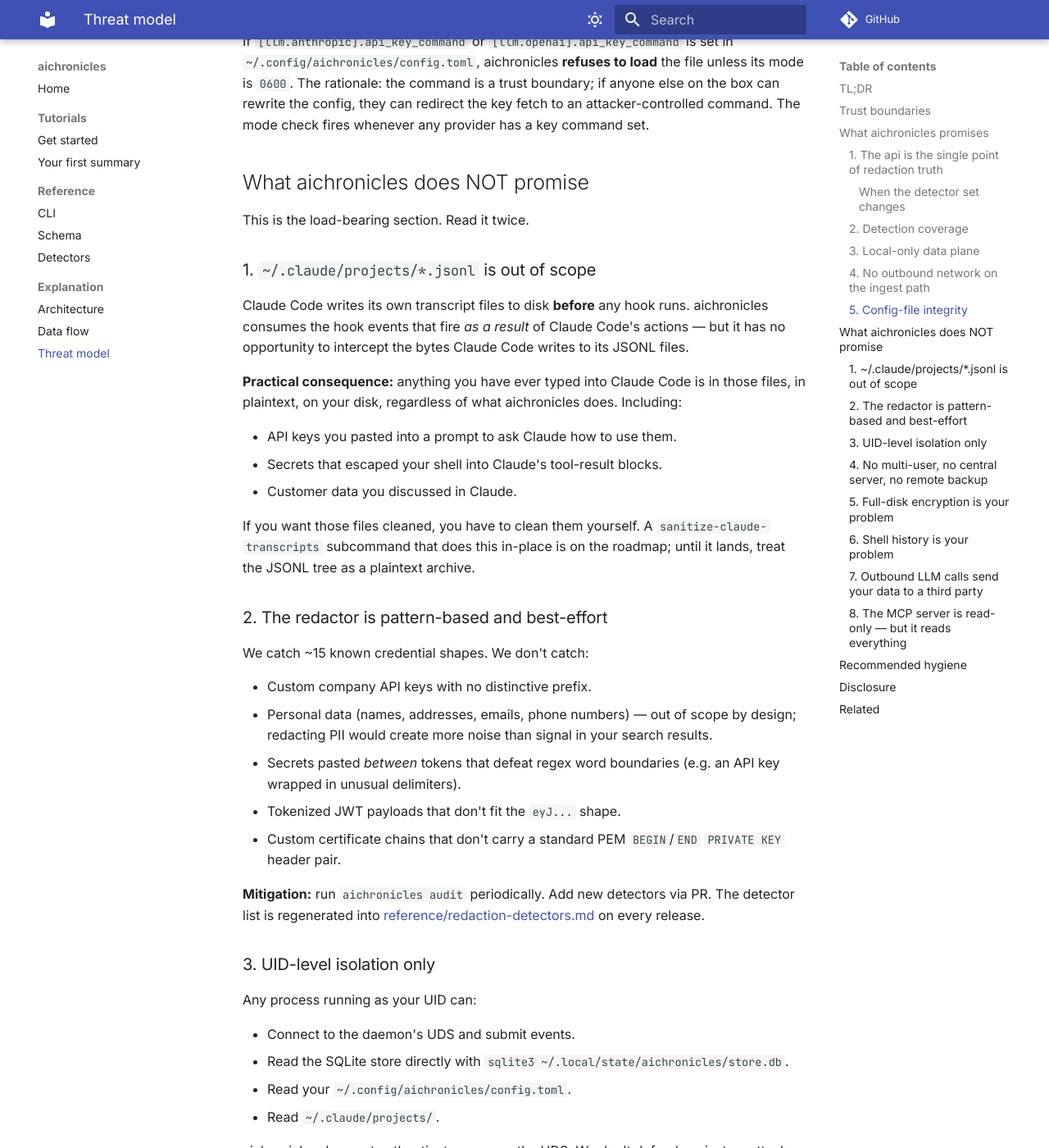
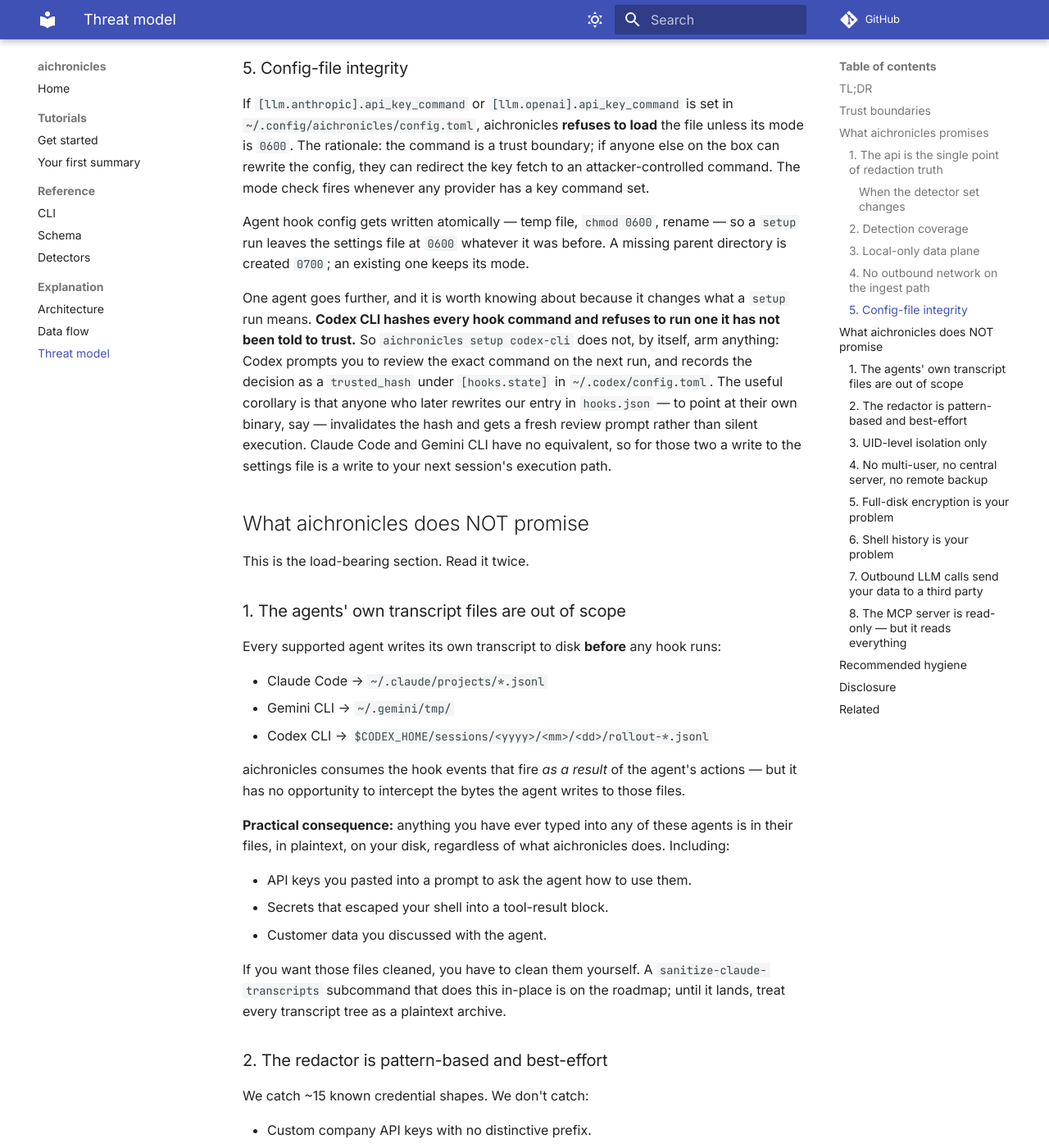
Before and after one commit to toabctl/aichronicles, an MkDocs documentation site: the page built from docs/explanation/threat-model.md, in a window 1280 px wide and 1400 px high, scrolled down 4435 px. Shown: the whole window at 82% size. Built offline with MkDocs 1.6.1 and Material for MkDocs 9.7.7, drawn with Linux system fonts in a browser that asks for light colours; comment, search, counter and statistics services are not loaded; some of the changed text lies outside the part shown.

Commit message:
docs: document Codex CLI support and correct two stale claims
Sweeps the prose for the two-agent assumption: README, the
getting-started tutorial (including the trust step, without which
nothing is captured), the architecture source tree and dependency
graph, and the data-flow tables. Also widens the MCP tool
descriptions and mcp-serve help, which are prose the model reads
to decide whether a tool is relevant.

Two corrections to the threat model that predate this work and
matter more than the Codex additions:

  - Its TL;DR still claimed secrets are "scrubbed at the edge
    (before envelopes leave the hook subprocess)". The api
    rearchitecture moved that server-side, and the body of the same
    document already says the api is the single enforcement point.
    A security doc contradicting itself about where enforcement
    happens is worth fixing on sight.
  - "aichronicles does not prevent secrets landing in
    ~/.claude/projects" applies equally to ~/.gemini/tmp and
    ~/.codex/sessions; all three are now named, in the TL;DR, the
    out-of-scope section and the hygiene checklist.

Adds a passage on Codex's hook-trust gate, because it changes what
a setup run means: setup arms nothing by itself, and anyone who
later rewrites our entry invalidates the hash and gets a review
prompt instead of silent execution — a property the other two
agents do not have.

TODO gains the two follow-ups this work surfaced: import-codex for
rollout backfill (deferred deliberately — one sample is not enough
to cover the item shapes safely), and teaching doctor to verify
agent hooks. The latter is sharpened by Codex discarding hook
stderr entirely, so a wholly broken hook is indistinguishable from
a working one and an empty corpus is the only symptom.

Co-Authored-By: Claude Opus 5 (1M context) <noreply@anthropic.com>

```diff
--- a/docs/explanation/threat-model.md
+++ b/docs/explanation/threat-model.md
@@ -11,12 +11,15 @@ under NDA, anything subject to compliance regimes.
 - aichronicles is **single-user, single-machine** software. Every
   piece of state — the daemon, the SQLite store, the Unix socket,
   your config — runs as your user, on your local disk.
-- Secrets matching ~15 detectors are **scrubbed at the edge**
-  (before envelopes leave the hook subprocess) and verified at
-  the daemon. Egress to the LLM provider also scrubs.
-- aichronicles **does not** prevent secrets from landing in
-  `~/.claude/projects/*.jsonl`. Claude Code writes those before any
-  hook fires; that file tree is out of our control.
+- Secrets matching ~15 detectors are **scrubbed server-side by the
+  api daemon**, which is the single enforcement point: the hook
+  subprocess forwards raw bytes and the daemon refuses to persist
+  anything it has not scrubbed itself. Egress to the LLM provider
+  also scrubs.
+- aichronicles **does not** prevent secrets from landing in the
+  agents' own transcript trees (`~/.claude/projects/*.jsonl`,
+  `~/.gemini/tmp/`, `~/.codex/sessions/`). Each agent writes those
+  before any hook fires; they are out of our control.
 - The redactor is **best-effort** — pattern-based, not semantic.
   Anything not matching a detector survives. Run
   `aichronicles audit` periodically.
@@ -30,7 +33,7 @@ that data.
 ┌─────────────────────────────────────────────────────────────┐
 │  YOUR MACHINE — single user, local disk                     │
 │                                                             │
-│   Claude Code  ──hook──▶  aichronicles hook ──UDS──▶ api    │
+│   Claude/Gemini/Codex ─hook─▶ aichronicles hook ─UDS─▶ api  │
 │                                                       │     │
 │   MCP client  ◀──stdio─▶  mcp-serve  ──UDS──▶  aichronicles-api
 │                                                       │     │
@@ -194,28 +197,52 @@ box can rewrite the config, they can redirect the key fetch to an
 attacker-controlled command. The mode check fires whenever any
 provider has a key command set.
 
+Agent hook config gets written atomically — temp file, `chmod
+0600`, rename — so a `setup` run leaves the settings file at `0600`
+whatever it was before. A missing parent directory is created
+`0700`; an existing one keeps its mode.
+
+One agent goes further, and it is worth knowing about
+because it changes what a `setup` run means. **Codex CLI hashes
+every hook command and refuses to run one it has not been told to
+trust.** So `aichronicles setup codex-cli` does not, by itself,
+arm anything: Codex prompts you to review the exact command on the
+next run, and records the decision as a `trusted_hash` under
+`[hooks.state]` in `~/.codex/config.toml`. The useful corollary is
+that anyone who later rewrites our entry in `hooks.json` — to point
+at their own binary, say — invalidates the hash and gets a fresh
+review prompt rather than silent execution. Claude Code and Gemini
+CLI have no equivalent, so for those two a write to the settings
+file is a write to your next session's execution path.
+
 ## What aichronicles does NOT promise
 
 This is the load-bearing section. Read it twice.
 
-### 1. `~/.claude/projects/*.jsonl` is out of scope
+### 1. The agents' own transcript files are out of scope
 
-Claude Code writes its own transcript files to disk **before** any
-hook runs. aichronicles consumes the hook events that fire *as a
-result* of Claude Code's actions — but it has no opportunity to
-intercept the bytes Claude Code writes to its JSONL files.
+Every supported agent writes its own transcript to disk **before**
+any hook runs:
 
-**Practical consequence:** anything you have ever typed into Claude
-Code is in those files, in plaintext, on your disk, regardless of
-what aichronicles does. Including:
+- Claude Code → `~/.claude/projects/*.jsonl`
+- Gemini CLI → `~/.gemini/tmp/`
+- Codex CLI → `$CODEX_HOME/sessions/<yyyy>/<mm>/<dd>/rollout-*.jsonl`
 
-- API keys you pasted into a prompt to ask Claude how to use them.
-- Secrets that escaped your shell into Claude's tool-result blocks.
-- Customer data you discussed in Claude.
+aichronicles consumes the hook events that fire *as a result* of the
+agent's actions — but it has no opportunity to intercept the bytes
+the agent writes to those files.
+
+**Practical consequence:** anything you have ever typed into any of
+these agents is in their files, in plaintext, on your disk,
+regardless of what aichronicles does. Including:
+
+- API keys you pasted into a prompt to ask the agent how to use them.
+- Secrets that escaped your shell into a tool-result block.
+- Customer data you discussed with the agent.
 
 If you want those files cleaned, you have to clean them yourself.
 A `sanitize-claude-transcripts` subcommand that does this in-place
-is on the roadmap; until it lands, treat the JSONL tree as a
+is on the roadmap; until it lands, treat every transcript tree as a
 plaintext archive.
 
 ### 2. The redactor is pattern-based and best-effort
@@ -245,7 +272,8 @@ Any process running as your UID can:
 - Read the SQLite store directly with `sqlite3
   ~/.local/state/aichronicles/store.db`.
 - Read your `~/.config/aichronicles/config.toml`.
-- Read `~/.claude/projects/`.
+- Read `~/.claude/projects/`, `~/.gemini/tmp/` and
+  `~/.codex/sessions/`.
 
 aichronicles does not authenticate peers on the UDS. We don't
 defend against an attacker already on your account. If you've been
@@ -292,7 +320,9 @@ involves no outbound network and is safe under those constraints.
 ### 8. The MCP server is read-only — but it reads everything
 
 `aichronicles mcp-serve` exposes three tools to whatever client
-connects to it (currently Claude Code via stdio). The tools are
+connects to it over stdio — Claude Code today; Codex CLI can
+register it too via `codex mcp`, though `setup codex-cli` does not
+do so. The tools are
 strictly read-only — no `INSERT`, no `DELETE`. But they expose:
 
 - Full-text search across every event you've captured (`search_events`).
@@ -319,12 +349,13 @@ If you adopt aichronicles, the following are reasonable defaults:
   irreversible, hence the backup.
 - **Use `api_key_command` with `secret-tool`.** Never paste a key
   on the command line.
-- **Don't paste secrets into Claude Code prompts.** Even one is
-  one too many — they end up in `~/.claude/projects` regardless of
-  any redaction we do.
-- **Periodically review `~/.claude/projects/`.** It grows
-  unbounded. Old transcripts are still plaintext archives of
-  whatever you typed at the time. Delete or archive aggressively.
+- **Don't paste secrets into any agent's prompt.** Even one is
+  one too many — they end up in that agent's own transcript tree
+  regardless of any redaction we do.
+- **Periodically review the transcript trees** (`~/.claude/projects/`,
+  `~/.gemini/tmp/`, `~/.codex/sessions/`). They grow unbounded. Old
+  transcripts are still plaintext archives of whatever you typed at
+  the time. Delete or archive aggressively.
 - **Don't run `summarize` on sessions whose contents you can't
   legally send to Anthropic / OpenAI.**
 
```
Also changed, not shown: README.md (+13 -8 lines), TODO.md (+49 -1 lines), docs/explanation/architecture.md (+23 -14 lines), docs/explanation/data-flow.md (+2 -2 lines), docs/reference/cli/aichronicles_mcp-serve.md (+3 -3 lines), docs/tutorials/getting-started.md (+27 -15 lines), 3 other files.
